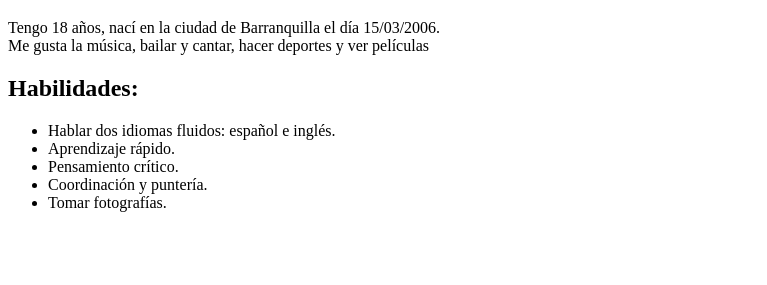
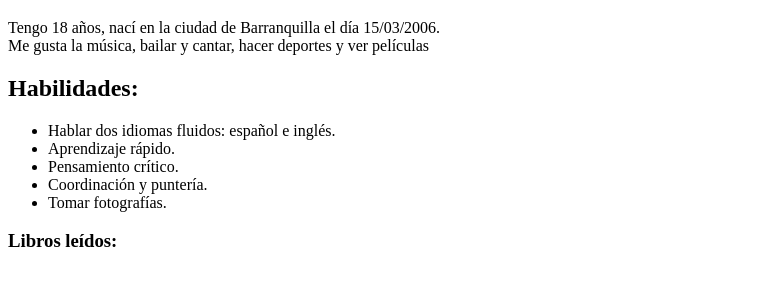
Before and after one commit to Isa-G88/parcial_isabella_primerejercicio, a plain HTML site: page index.html in a window 1280 px wide. Shown: the part 61-346 px from the top of the page, without its empty margins (0-767 px from the left). Drawn offline with Linux system fonts and the light colour scheme.

Commit message:
Sexto commit: inicio de libros leidos

```diff
--- a/index.html
+++ b/index.html
@@ -18,5 +18,7 @@
         <li>Coordinación y puntería.</li>
         <li>Tomar fotografías.</li>
     </ul></div>
+
+    <div><h3>Libros leídos:</h3></div>
 </body>
 </html>
```
